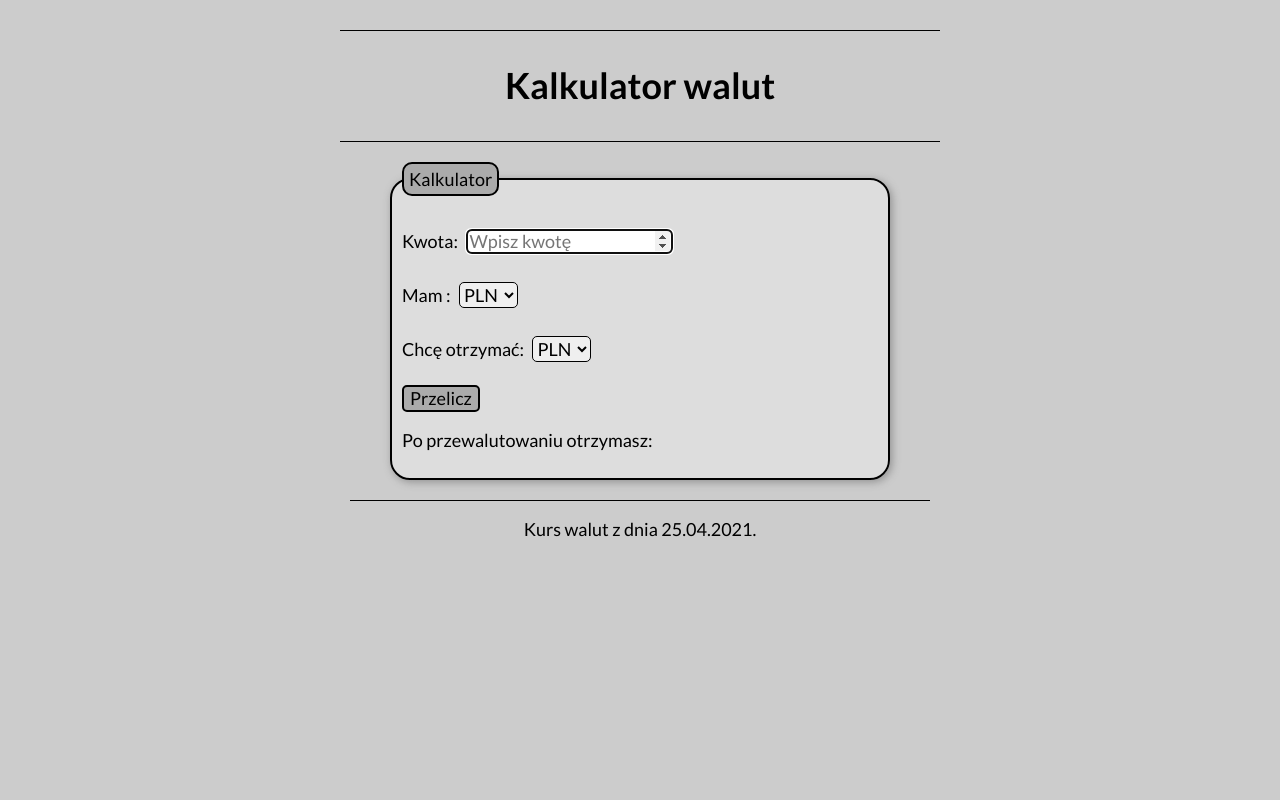
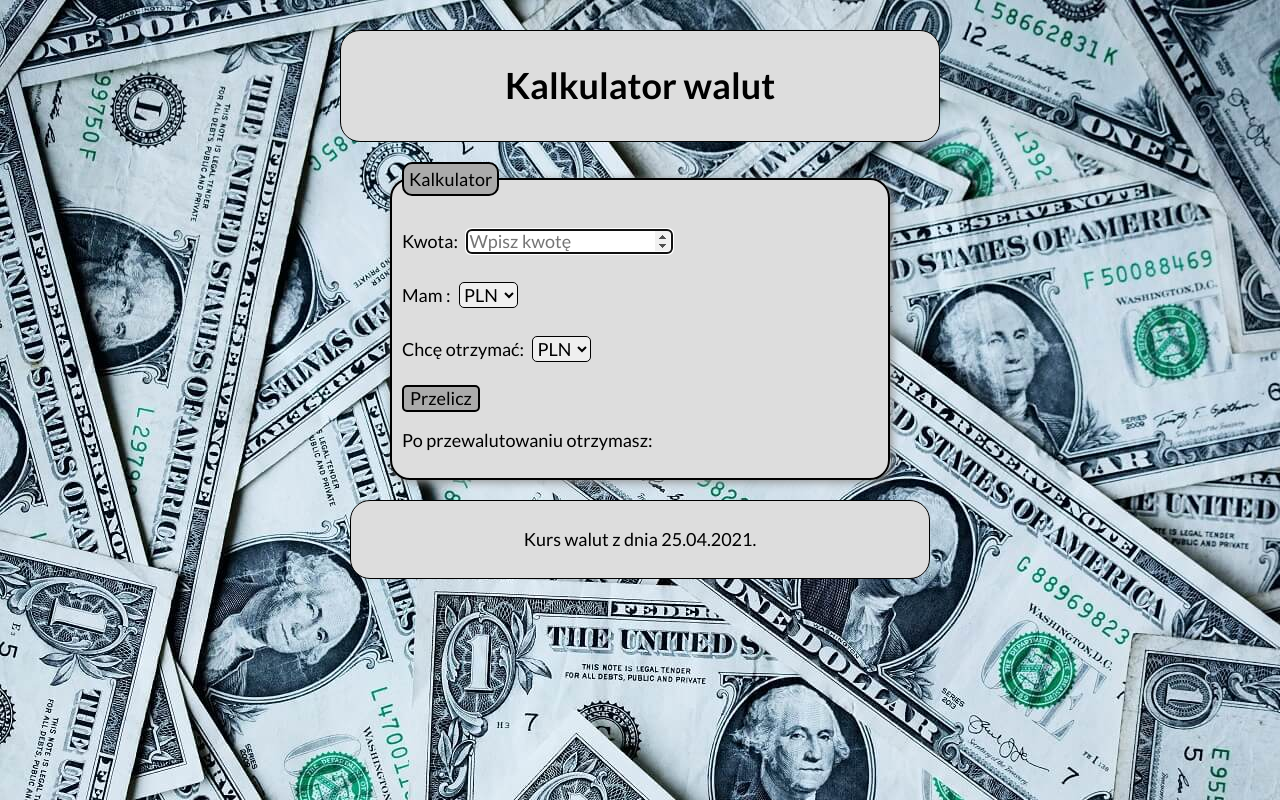
Before and after one commit to FilipBuchwald/Currency-Converter, a plain HTML site: page index.html in a window 1280 px wide. Drawn offline with Linux system fonts and the light colour scheme.

Commit message:
add background image

```diff
--- a/css/style.css
+++ b/css/style.css
@@ -13,18 +13,24 @@ html {
     background-color: #cccccc;
     font-family: 'Lato', sans-serif;
     font-size: 18px;
+    background-image: url("../images/dolar.jpg") ;
 }
 
 .header {
     text-align: center;
     padding: 10px;
     margin: 20px auto;
-    border-top: 1px solid black;
-    border-bottom: 1px solid black;
+    border: 1px solid black;
+    background-color: #ddd;
+    padding: 10px;
+    border-radius: 20px;
 }
 
 .footer {
     text-align: center;
-    border-top: 1px solid black;
+    border: 1px solid black;
     margin: 10px;
+    background-color: #ddd;
+    padding: 10px;
+    border-radius: 20px;
 }
```
Also changed, not shown: images/dolar.jpg (added).
